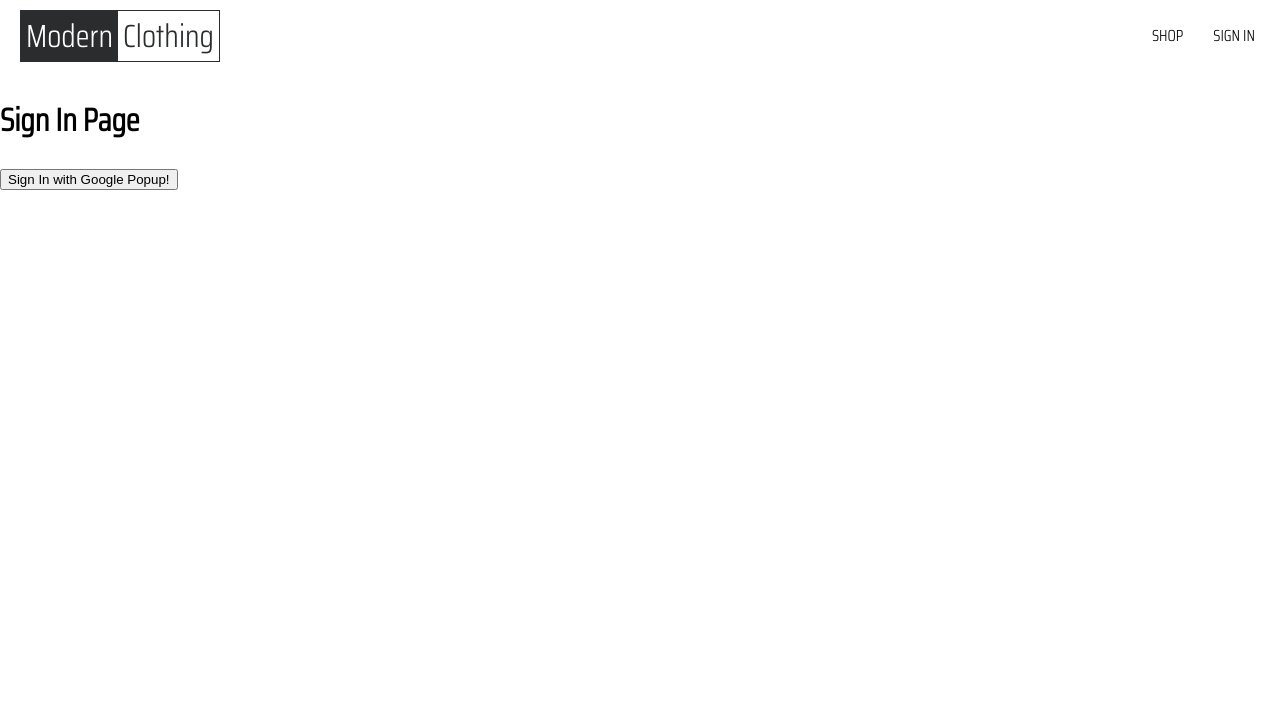
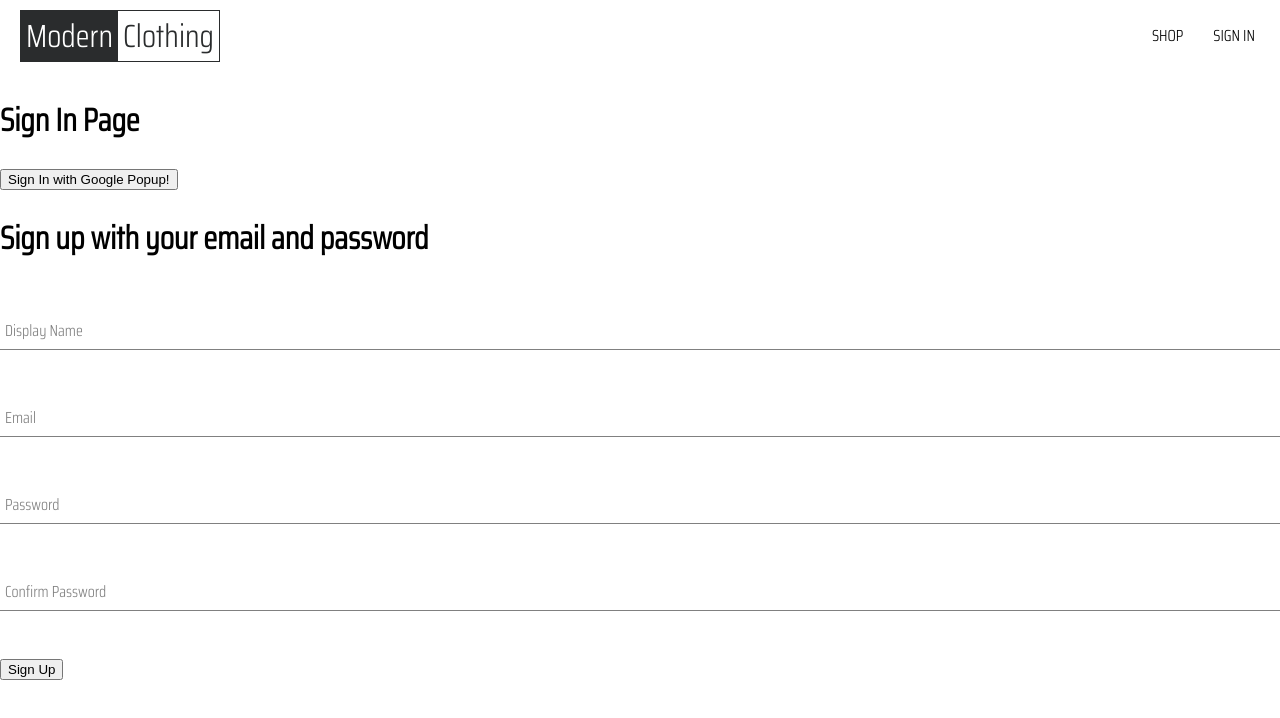
Before and after one commit to yohanesss/modern-clothing, a React (Create React App) app: page /sign-in in a window 1280 px wide. Shown: the top 718 px of the page. Built offline with nearby package versions, Linux system fonts and the light colour scheme.

Commit message:
signup form

```diff
--- /dev/null
+++ b/src/components/form-input/form-input.component.js
@@ -0,0 +1,22 @@
+import React from "react";
+import "./form-input.styles.scss";
+
+const FormInput = ({ label, ...otherProps }) => {
+  return (
+    <div className="group">
+      <input className="form-input" {...otherProps} />
+      {label && (
+        <label
+          className={`${
+            otherProps.value.length ? "shrink" : ""
+          } form-input-label`}
+          htmlFor={otherProps["name"]}
+        >
+          {label}
+        </label>
+      )}
+    </div>
+  );
+};
+
+export default FormInput;
--- /dev/null
+++ b/src/components/form-input/form-input.styles.scss
@@ -0,0 +1,54 @@
+$sub-color: grey;
+$main-color: black;
+
+@mixin shrinkLabel {
+  top: -14px;
+  font-size: 12px;
+  color: $main-color;
+}
+
+.group {
+  position: relative;
+  margin: 45px 0;
+
+  .form-input {
+    background: none;
+    background-color: white;
+    color: $sub-color;
+    font-size: 18px;
+    padding: 10px 10px 10px 5px;
+    display: block;
+    width: 100%;
+    border: none;
+    border-radius: 0;
+    border-bottom: 1px solid $sub-color;
+    margin: 25px 0;
+
+    &:focus {
+      outline: none;
+    }
+
+    &:focus ~ .form-input-label {
+      @include shrinkLabel();
+    }
+  }
+
+  input[type='password'] {
+    letter-spacing: 0.3em;
+  }
+
+  .form-input-label {
+    color: $sub-color;
+    font-size: 16px;
+    font-weight: normal;
+    position: absolute;
+    pointer-events: none;
+    left: 5px;
+    top: 10px;
+    transition: 300ms ease all;
+
+    &.shrink {
+      @include shrinkLabel();
+    }
+  }
+}
--- /dev/null
+++ b/src/components/sign-up-form/sign-up-form.component.js
@@ -0,0 +1,97 @@
+import React, { useState } from "react";
+import {
+  createAuthUserWithEmailAndPassword,
+  createUserDocumentFromAuth,
+} from "../../utils/firebase/firebase.util";
+import FormInput from "../form-input/form-input.component";
+
+const defaultFormFields = {
+  displayName: "",
+  email: "",
+  password: "",
+  confirmPassword: "",
+};
+
+const SignUpForm = () => {
+  const [formFields, setFormFields] = useState(defaultFormFields);
+  const { displayName, email, password, confirmPassword } = formFields;
+
+  const resetFormFields = () => setFormFields(defaultFormFields);
+
+  const handleChange = (e) => {
+    setFormFields({ ...formFields, [e.target.name]: e.target.value });
+  };
+
+  const handleSubmitForm = async (e) => {
+    e.preventDefault();
+    if (password !== confirmPassword) {
+      alert("password and confirm password does not match");
+      return;
+    }
+
+    if (!displayName || !email || !password || !confirmPassword) {
+      alert("Please fill all the required fields");
+      return;
+    }
+
+    try {
+      const { user } = await createAuthUserWithEmailAndPassword(
+        email,
+        password
+      );
+      await createUserDocumentFromAuth(user, { displayName });
+      resetFormFields();
+    } catch (error) {
+      if (error.code === "auth/email-already-in-use") {
+        alert("Cannot create user, email already in use");
+      } else {
+        console.log("user creation encountered an error: ", error);
+      }
+    }
+  };
+
+  return (
+    <div>
+      <h1>Sign up with your email and password</h1>
+      <form onSubmit={handleSubmitForm}>
+        <FormInput
+          label="Display Name"
+          name="displayName"
+          type="text"
+          required
+          value={displayName}
+          onChange={handleChange}
+        />
+        <FormInput
+          label="Email"
+          name="email"
+          type="email"
+          required
+          value={email}
+          onChange={handleChange}
+        />
+        <FormInput
+          label="Password"
+          name="password"
+          type="password"
+          required
+          minLength={6}
+          value={password}
+          onChange={handleChange}
+        />
+        <FormInput
+          label="Confirm Password"
+          name="confirmPassword"
+          type="password"
+          required
+          minLength={6}
+          value={confirmPassword}
+          onChange={handleChange}
+        />
+        <button type="submit">Sign Up</button>
+      </form>
+    </div>
+  );
+};
+
+export default SignUpForm;
--- a/src/routes/sign-in/sign-in.component.js
+++ b/src/routes/sign-in/sign-in.component.js
@@ -1,19 +1,43 @@
-import React from "react";
+import React, { useEffect } from "react";
+import { getRedirectResult } from "firebase/auth";
 import {
+  auth,
   createUserDocumentFromAuth,
   signInWithGooglePopup,
+  signInWithGoogleRedirect,
 } from "../../utils/firebase/firebase.util";
+import SignUpForm from "../../components/sign-up-form/sign-up-form.component";
 
 const SignIn = () => {
+  // TODO: used for signInWithGoogleRedirect
+  // useEffect(() => {
+  //   const _getRedirectResult = async () => {
+  //     const response = await getRedirectResult(auth);
+  //     if (response) {
+  //       const userDocRef = await createUserDocumentFromAuth(response.user);
+  //     }
+  //   };
+  //   _getRedirectResult();
+  // }, []);
+
   const logGoogleUser = async () => {
     const response = await signInWithGooglePopup();
     const userDocRef = await createUserDocumentFromAuth(response.user);
   };
 
+  // const logGoogleRedirectUser = async () => {
+  //   const response = await signInWithGoogleRedirect();
+  //   console.log({ response });
+  // };
+
   return (
     <div>
       <h1>Sign In Page</h1>
       <button onClick={logGoogleUser}>Sign In with Google Popup!</button>
+      <SignUpForm />
+      {/* <button onClick={logGoogleRedirectUser}>
+        Sign In with Google Redirect!
+      </button> */}
     </div>
   );
 };
--- a/src/utils/firebase/firebase.util.js
+++ b/src/utils/firebase/firebase.util.js
@@ -7,6 +7,7 @@
   signInWithRedirect,
   signInWithPopup,
   GoogleAuthProvider,
+  createUserWithEmailAndPassword,
 } from "firebase/auth";
 import { getFirestore, doc, getDoc, setDoc } from "firebase/firestore";
 
@@ -32,30 +33,29 @@
 });
 
 export const auth = getAuth();
-export const signInWithGooglePopup = () =>
-  signInWithPopup(auth, provider)
-    .then((result) => {
-      // This gives you a Google Access Token. You can use it to access the Google API.
-      const credential = GoogleAuthProvider.credentialFromResult(result);
-      const token = credential.accessToken;
-      // The signed-in user info.
-      const user = result.user;
-      return { user, token, credential };
-      // ...
-    })
-    .catch((error) => {
-      console.log("[error handling signInWithPopup]", error);
-    });
+export const signInWithGooglePopup = () => signInWithPopup(auth, provider);
+
+export const signInWithGoogleRedirect = () =>
+  signInWithRedirect(auth, provider);
 
 export const db = getFirestore();
 
-export const createUserDocumentFromAuth = async (userAuth) => {
+export const createUserDocumentFromAuth = async (
+  userAuth,
+  userAdditionalInformation = {}
+) => {
+  if (!userAuth) throw new Error("userAuth is needed!");
   const userDocRef = await doc(db, "users", userAuth.uid);
   const userSnapshot = await getDoc(userDocRef);
   if (!userSnapshot.exists()) {
     const { displayName, email } = userAuth;
     const createdAt = new Date();
-    const userData = { displayName, email, createdAt };
+    const userData = {
+      displayName,
+      email,
+      createdAt,
+      ...userAdditionalInformation,
+    };
     console.log({ userData });
 
     try {
@@ -67,3 +67,8 @@
 
   return userDocRef;
 };
+
+export const createAuthUserWithEmailAndPassword = async (email, password) => {
+  if (!email || !password) throw new Error("email and password is needed!");
+  return await createUserWithEmailAndPassword(auth, email, password);
+};
```
